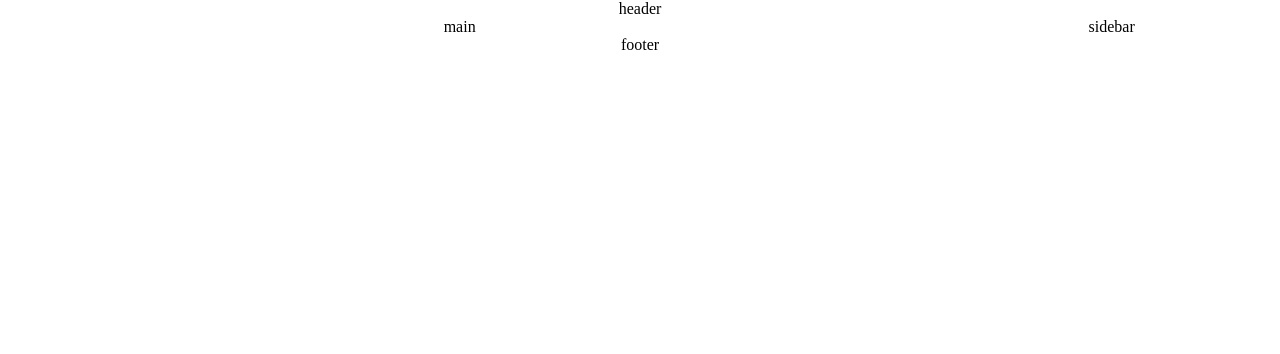
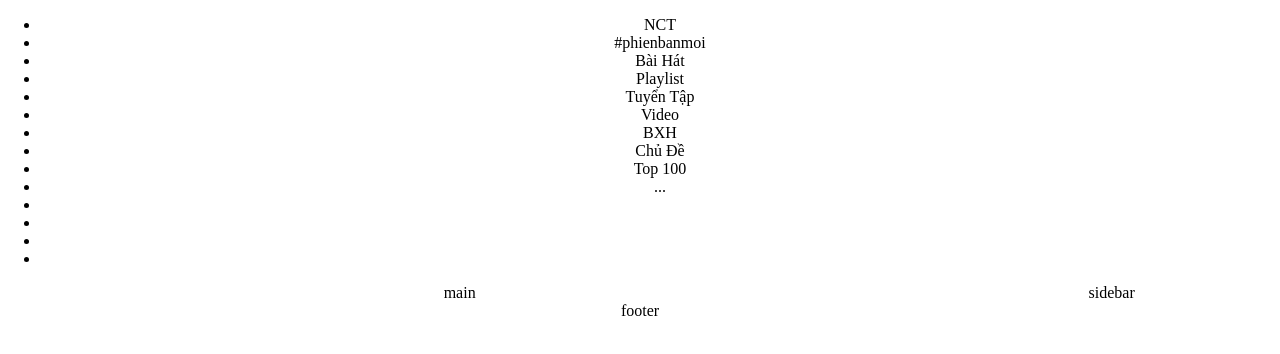
Before and after one commit to gnout113/NhacCuaTui-Web-Demo, a plain HTML site: page index.html in a window 1280 px wide. Drawn offline with Linux system fonts and the light colour scheme.

Commit message:
add header.css

```diff
--- a/index.html
+++ b/index.html
@@ -1,5 +1,5 @@
 <!DOCTYPE html>
-<html>
+<html lang="vi">
 <head>
 	<title>NhacCuaTui</title>
 	<link rel="stylesheet" type="text/css" href="./component-0.css">
@@ -7,7 +7,25 @@
 </head>
 <body>
 	<div class="wrapper">
-		<div class="header">header</div>
+		<div class="header">
+			<ul>
+				<li>NCT</li>
+				<li>#phienbanmoi</li>
+				<li>Bài Hát</li>
+				<li>Playlist</li>
+				<li>Tuyển Tập</li>
+				<li>Video</li>
+				<li>BXH</li>
+				<li>Chủ Đề</li>
+				<li>Top 100</li>
+				<li>...</li>
+				<li></li>
+				<li></li>
+				<li></li>
+				<li></li>
+			</ul>
+		</div>
+
 		<div class="main">main</div>
 		<div class="sidebar">sidebar</div>
 		<div class="footer">footer</div>
```
Also changed, not shown: header.css (added).
